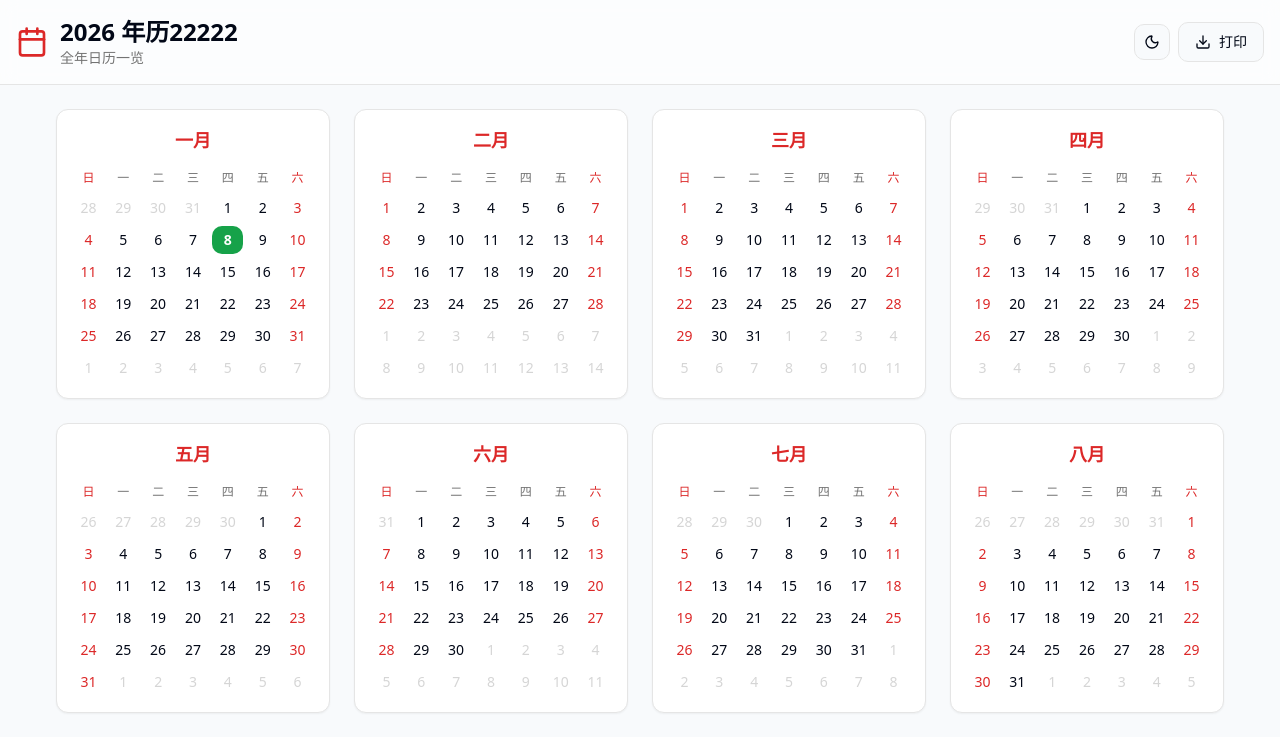
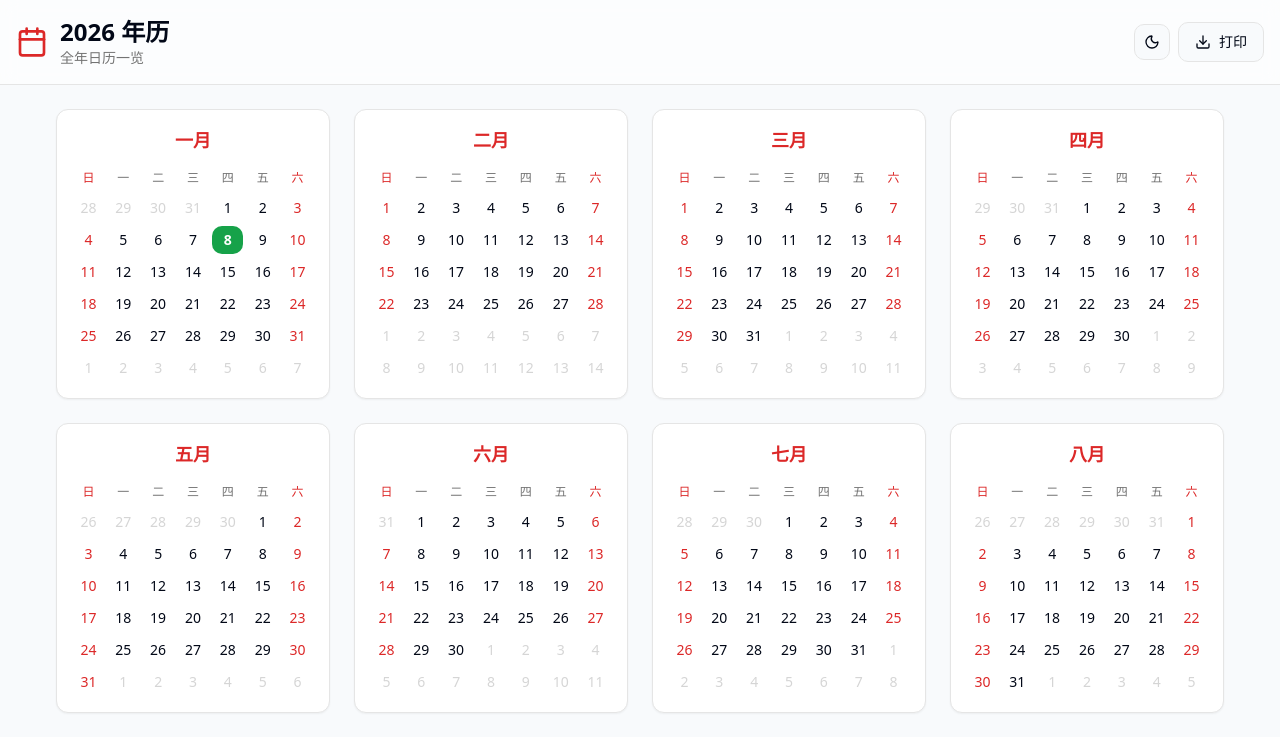
Before and after one commit to yq77org/enter-Greeting-Protocol, a React (Vite) app: page / in a window 1280 px wide. Shown: the top 737 px of the page. Built offline with nearby package versions, Linux system fonts and the light colour scheme.

Commit message:
3Update Index.tsx

```diff
--- a/src/pages/Index.tsx
+++ b/src/pages/Index.tsx
@@ -25,7 +25,7 @@ const Index = () => {
           <div className="flex items-center gap-3">
             <CalendarIcon className="w-8 h-8 text-primary" />
             <div>
-              <h1 className="text-2xl font-bold text-foreground">2026 年历22222</h1>
+              <h1 className="text-2xl font-bold text-foreground">2026 年历</h1>
               <p className="text-sm text-muted-foreground">全年日历一览</p>
             </div>
           </div>
```
